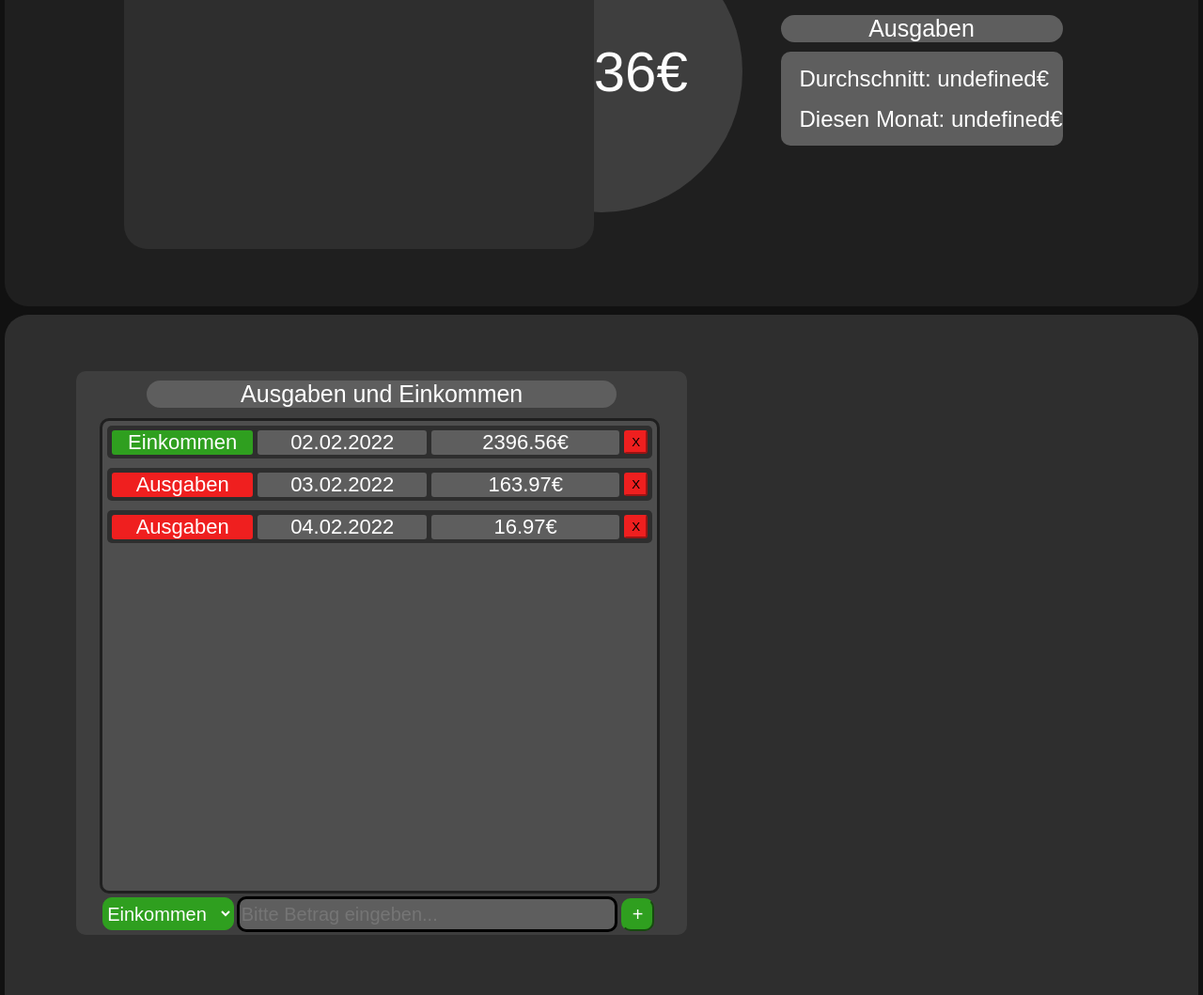
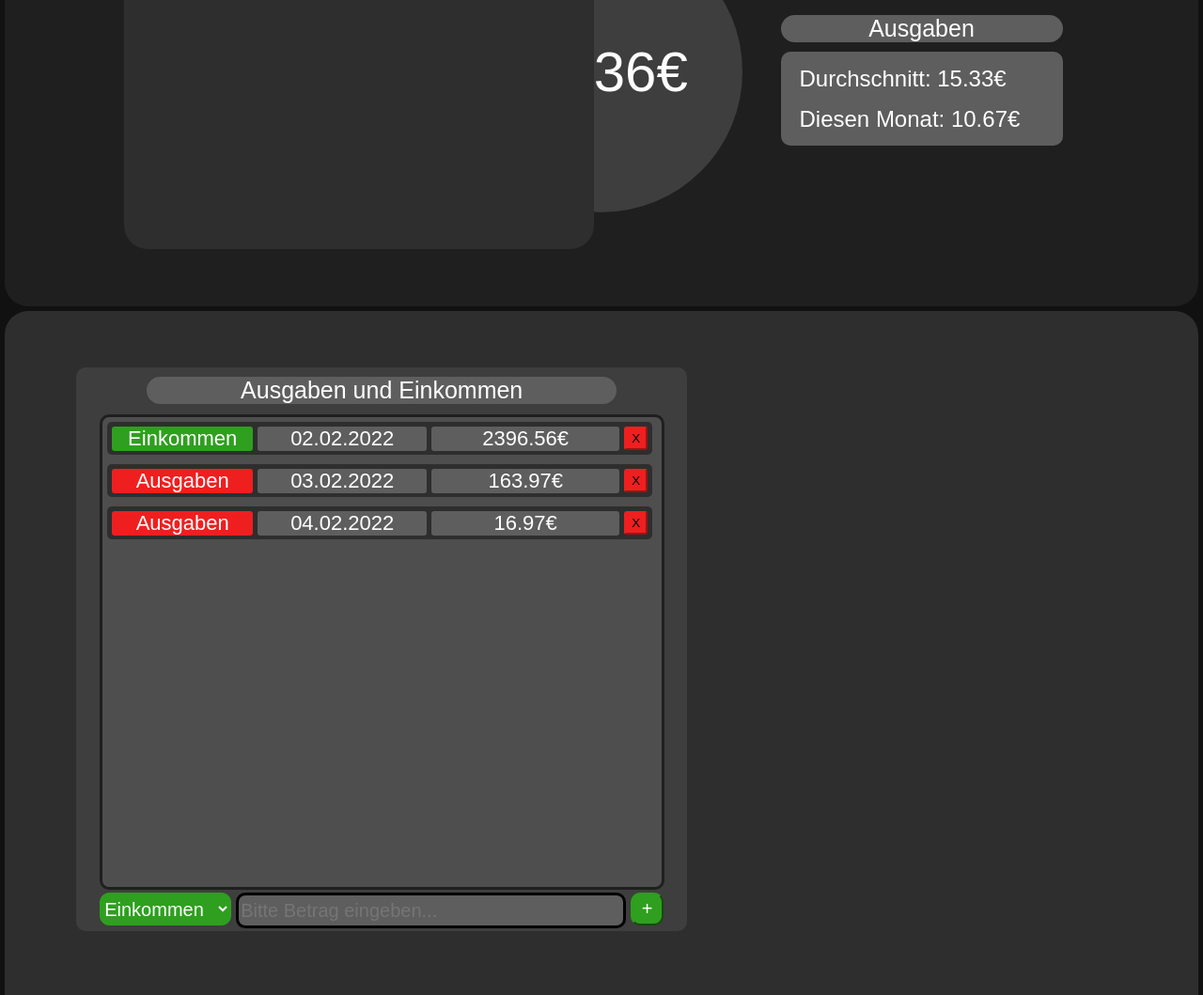
Before and after one commit to Buldes/my-app, a React (Create React App) app: page / in a window 1280 px wide. Shown: the part 179-1238 px from the top of the page at 94% size. Built offline with nearby package versions, Linux system fonts and the light colour scheme.

Commit message:
add costIncomListComponent, arearStyls

```diff
--- a/src/App.js
+++ b/src/App.js
@@ -10,6 +10,8 @@ import { AmoutInput } from './InputField/amoutInputField';
 import { StatusDropBox } from './DropBox/statusDropBox';
 import { PieChartComponent } from './Components/defaultPieChartComponent';
 import { SmallInfoComponent } from './Components/smallInfoComponent';
+import { CostIncommListComponent } from './Components/cost-incommListComponent';
+import { downArearStyle, upArearStyle } from './Styles/arearStyles';
 
 function App() {
   useEffect(() => { document.title = `Kontostand`; });
@@ -49,7 +51,7 @@ function App() {
     inputAmout = event.target.value
   }
 
-  function updateList(){
+  function addList(){
      let listItem = []
     for (let i = 0; i < exampleData.length; i++){
       listItem.push(dailyListItem({the_state: exampleData[i].state,
@@ -83,34 +85,18 @@ function App() {
 
   return (
     <div className='App'>
-      <div className='up-area' style={{backgroundColor:bgColor1f, width:"calc(100% - 10px)", height:500, borderRadius: "25px", position: "relative", top: 5, margin: "0 5px"}}>
-
+      <div className='up-area' style={upArearStyle}>
         <BankBalanceLable text={dailyMoney}/>
 
-        <SmallInfoComponent/>
+        <SmallInfoComponent cost={monthCost} avarge={monthAvarge}/>
 
         <PieChartComponent cost={monthCost} incomm={monthIncomm} top="-340px" left="10%"/>
 
-      <div className='down-arear' style={{backgroundColor: bgColor2e, width: "100%", height: 10000, top: -270, position: "relative", borderRadius: "25px"}}>
-            <div className='List' style={{display: "flex", justifyContent: "flex-start", backgroundColor: bgColor3e, position: "relative", width:650, height: 600, left:"6%", top:60, borderRadius: "10px"}}>
-              <div>
-                <Headline text="Ausgaben und Einkommen" width="500px" top="10px" left="75px"/>
-              </div>
-            <div>
-              <div style={{display: 'flex', flexDirection: "column", justifyContent: "flex-start", backgroundColor: bgColor4e, border: "3px solid #1f1f1f", width: 590, height: 500, position: "relative", top: 50, left: -475,  borderRadius:"10px"}}>
-                 {updateList()}
-              </div>
-                <StatusDropBox onChange={dropBoxColor} id="ListDropBox" top="54px" left="-700px"/>
-              <div>
-                <AmoutInput value={inputAmout} onChange={getInputAmout} width="395px" top="18px" left="-425px"/>
-                </div>
-              <div>
-                <AddButton top="-18px" left="80px" click={manuelAddData}/>
-              </div>
-            </div>
-          </div>
+     </div>
+
+      <div className='down-arear' style={downArearStyle}>
+          <CostIncommListComponent generateList={addList()}/>
       </div>
-     </div>
 
     </div>
   );
--- /dev/null
+++ b/src/Components/cost-incommListComponent.js
@@ -0,0 +1,61 @@
+import React from "react";
+import { Headline } from "../Lable/HeadLines";
+import { bgColor3e, bgColor4e } from "../Styles/backGroundColor";
+import { StatusDropBox } from "../DropBox/statusDropBox";
+import { AddButton } from "../Buttons/addButton";
+import { AmoutInput } from "../InputField/amoutInputField";
+
+export function CostIncommListComponent(props){
+    const {headlineWidth=500, headlineX=75, headlineY=10, bgColor1=bgColor3e, bgColor2=bgColor4e, componentX="6%", componentY=60, componentWidth=650,
+           componenHeight=600, componentRadius="10px", listBorder="3px solid #1f1f1f", listBorderRadius="10px"} = props
+    console.log(componentWidth / (650/75))
+
+    return (
+        <div style={{display:"flex", position:"relative", justifyContent:"flex-start", backgroundColor:bgColor1, width:componentWidth, height:componenHeight,
+                     top:componentY, left:componentX, borderRadius:componentRadius}}>
+
+            <div>
+                <Headline text="Ausgaben und Einkommen" width={headlineWidth} top={headlineY} left={headlineX}/>
+            </div>
+
+            <div>
+              <div style={{display:"flex", flexDirection: "column", justifyContent:"flex-start", backgroundColor:bgColor2, width:(componentWidth-55),
+                           height:(componenHeight-100) ,border:listBorder, borderRadius:listBorderRadius, position:"relative", top:50, left:-475}}>
+                {props.generateList}
+              </div>
+
+              <div style={{display:"flex", flexDirection:"row", justifyContent:"flex-start", position:"relative", top:53, left:-475}}>
+                <StatusDropBox onChange={props.dropBoxColorChange} id="ListDropBox"/>
+
+                <AmoutInput value={props.inputValue} onChange={props.getInput} width={componentWidth-245} left={5}/>
+
+                <AddButton left={10} click={props.addButtonClick}/>
+              </div>
+            </div>
+
+        </div>
+    )
+}
+
+{/*
+<div className='List' style={{display: "flex", justifyContent: "flex-start", backgroundColor: bgColor3e, position: "relative",
+                              width:650, height: 600, left:"6%", top:60, borderRadius: "10px"}}>
+
+
+            <div>
+              <div style={{display: 'flex', flexDirection: "column", justifyContent: "flex-start", backgroundColor: bgColor4e, border: "3px solid #1f1f1f",
+                  width: 590, height: 500, position: "relative", top: 50, left: -475,  borderRadius:"10px"}}>
+                 {updateList()}
+              </div>
+
+
+                <StatusDropBox onChange={dropBoxColor} id="ListDropBox" top="54px" left="-700px"/>
+              <div>
+                <AmoutInput value={inputAmout} onChange={getInputAmout} width="395px" top="18px" left="-425px"/>
+                </div>
+              <div>
+                <AddButton top="-18px" left="80px" click={manuelAddData}/>
+              </div>
+            </div>
+          </div>
+*/}
--- /dev/null
+++ b/src/Styles/arearStyles.js
@@ -0,0 +1,5 @@
+import { bgColor1f, bgColor2e } from "./backGroundColor"
+
+export const upArearStyle = {backgroundColor:bgColor1f, width:"calc(100% - 10px)", height:500, borderRadius: "25px", position: "relative", margin: "5px 5px"}
+
+export const downArearStyle = {backgroundColor: bgColor2e, width: "calc(100% - 10px)", height: 1000, borderRadius: "25px", position: "relative", margin: "0px 5px"}
```
Also changed, not shown: src/Styles/cost-incommListComponent.js (deleted, +0 -32 lines).
